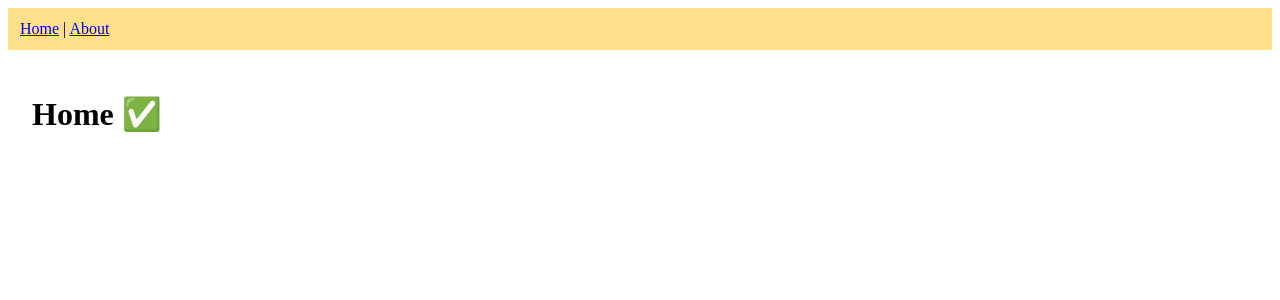
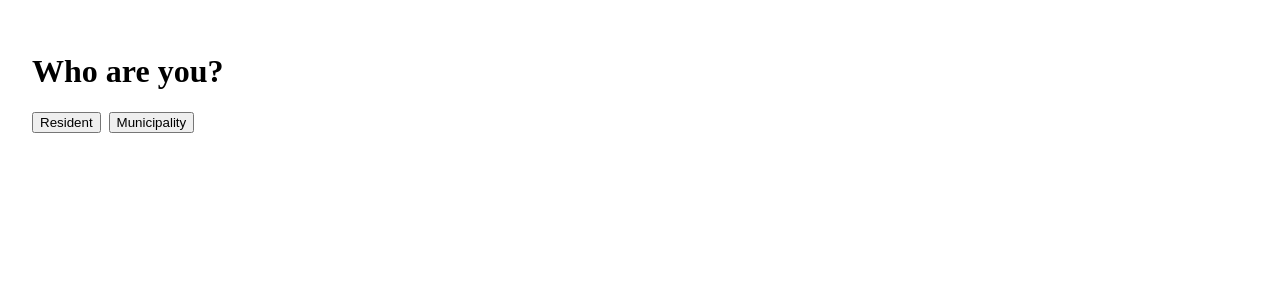
Before and after one commit to Marto8090/OurGrid_Website, a React (Vite) app in the folder client/: page / in a window 1280 px wide. Shown: the top 300 px of the page. Built offline with nearby package versions, Linux system fonts and the light colour scheme.

Commit message:
Routing working great, with basic testing of audiance choice for users and residents

```diff
--- a/client/src/App.jsx
+++ b/client/src/App.jsx
@@ -1,19 +1,33 @@
-import { BrowserRouter, Routes, Route, Link } from "react-router-dom";
+import { BrowserRouter, Routes, Route, Navigate } from "react-router-dom";
+import { AudienceProvider } from "./context/AudienceContext.jsx";
 
-function Home() { return <h1 style={{ padding: 24 }}>Home ✅</h1>; }
-function About() { return <h1 style={{ padding: 24 }}>About ✅</h1>; }
+import AudienceChoice from "./pages/AudienceChoice.jsx";
+import Layout from "./components/Layout.jsx";
+import WhatIsCongestion from "./pages/WhatIsCongestion.jsx";
+import FAQ from "./pages/FAQ.jsx";
 
 export default function App() {
   return (
-    <BrowserRouter>
-      <nav style={{ padding: 12, background: "#ffe08a" }}>
-        <Link to="/">Home</Link> {" | "}
-        <Link to="/about">About</Link>
-      </nav>
-      <Routes>
-        <Route path="/" element={<Home />} />
-        <Route path="/about" element={<About />} />
-      </Routes>
-    </BrowserRouter>
+    <AudienceProvider>
+      <BrowserRouter>
+        <Routes>
+          <Route path="/" element={<AudienceChoice />} />
+
+          {/* Resident */}
+          <Route path="/u" element={<Layout />}>
+            <Route index element={<Navigate to="what-is-grid-congestion" replace />} />
+            <Route path="what-is-grid-congestion" element={<WhatIsCongestion />} />
+            <Route path="faq" element={<FAQ />} />
+          </Route>
+
+          {/* Municipality */}
+          <Route path="/m" element={<Layout />}>
+            <Route index element={<Navigate to="what-is-grid-congestion" replace />} />
+            <Route path="what-is-grid-congestion" element={<WhatIsCongestion />} />
+            <Route path="faq" element={<FAQ />} />
+          </Route>
+        </Routes>
+      </BrowserRouter>
+    </AudienceProvider>
   );
 }
--- a/client/src/components/Layout.jsx
+++ b/client/src/components/Layout.jsx
@@ -8,8 +8,8 @@ export default function Layout() {
   return (
     <div>
       <nav style={{ padding: 12, background: "#ffea00" }}>
-        <Link to={`${base}/what-is-grid-congestion`}>What is grid congestion?</Link>{" | "}
-        <Link to={`${base}/faq`}>FAQ</Link>{" | "}
+        <Link to={`${base}/what-is-grid-congestion`}>What is grid congestion?</Link> {" | "}
+        <Link to={`${base}/faq`}>FAQ</Link> {" | "}
         <Link to="/">← Back</Link>
       </nav>
       <Outlet />
--- a/client/src/context/AudienceContext.jsx
+++ b/client/src/context/AudienceContext.jsx
@@ -4,7 +4,7 @@ const AudienceContext = createContext();
 
 export function AudienceProvider({ children }) {
   const [audience, setAudience] = useState(
-    () => localStorage.getItem("audience") || null
+    () => localStorage.getItem("audience") || null // "user" | "municipality"
   );
   useEffect(() => { if (audience) localStorage.setItem("audience", audience); }, [audience]);
   return (
--- a/client/src/pages/AudienceChoice.jsx
+++ b/client/src/pages/AudienceChoice.jsx
@@ -1,25 +1,17 @@
 import { useNavigate } from "react-router-dom";
-import { useAudience } from "../context/AudienceContext";
+import { useAudience } from "../context/AudienceContext.jsx";
 
 export default function AudienceChoice() {
   const { setAudience } = useAudience();
   const nav = useNavigate();
 
-  const pick = (role) => {
-    setAudience(role);               // "user" or "municipality"
-    nav(role === "municipality" ? "/m" : "/u");
-  };
-
   return (
-    <main className="min-h-screen grid place-items-center p-8">
-      <div className="max-w-md w-full space-y-4 text-center">
-        <h1 className="text-3xl font-bold">Who are you?</h1>
-        <p className="text-gray-600">Pick a view. You can switch anytime.</p>
-        <div className="grid gap-3">
-          <button onClick={() => pick("user")} className="py-3 rounded-xl bg-black text-white">I’m a resident</button>
-          <button onClick={() => pick("municipality")} className="py-3 rounded-xl bg-black text-white">I’m a municipality</button>
-        </div>
-      </div>
+    <main style={{ padding: 24 }}>
+      <h1>Who are you?</h1>
+      <button onClick={() => { setAudience("user"); nav("/u"); }}>Resident</button>
+      <button onClick={() => { setAudience("municipality"); nav("/m"); }} style={{ marginLeft: 8 }}>
+        Municipality
+      </button>
     </main>
   );
 }
--- a/client/src/pages/FAQ.jsx
+++ b/client/src/pages/FAQ.jsx
@@ -1,5 +1,5 @@
 import { useAudience } from "../context/AudienceContext.jsx";
 export default function FAQ() {
   const { audience } = useAudience();
-  return <h1 style={{ padding: 24 }}>FAQ · audience: {audience || "unknown"}</h1>;
+  return <h1 style={{ padding: 24 }}>FAQ · {audience || "unknown"}</h1>;
 }
--- a/client/src/pages/WhatIsCongestion.jsx
+++ b/client/src/pages/WhatIsCongestion.jsx
@@ -1,5 +1,5 @@
 import { useAudience } from "../context/AudienceContext.jsx";
 export default function WhatIsCongestion() {
   const { audience } = useAudience();
-  return <h1 style={{ padding: 24 }}>What is grid congestion? · audience: {audience || "unknown"}</h1>;
+  return <h1 style={{ padding: 24 }}>What is grid congestion · {audience || "unknown"}</h1>;
 }
```
